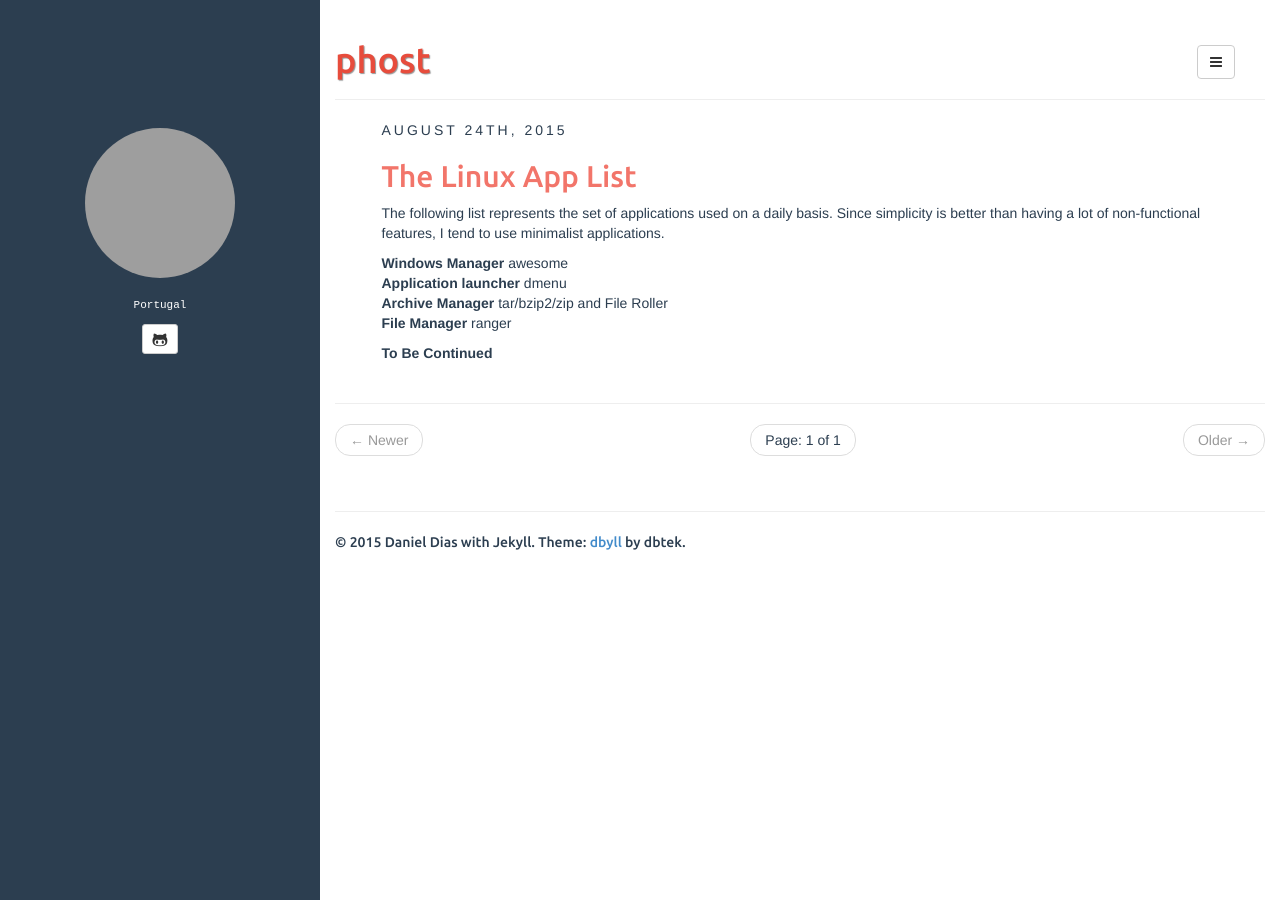
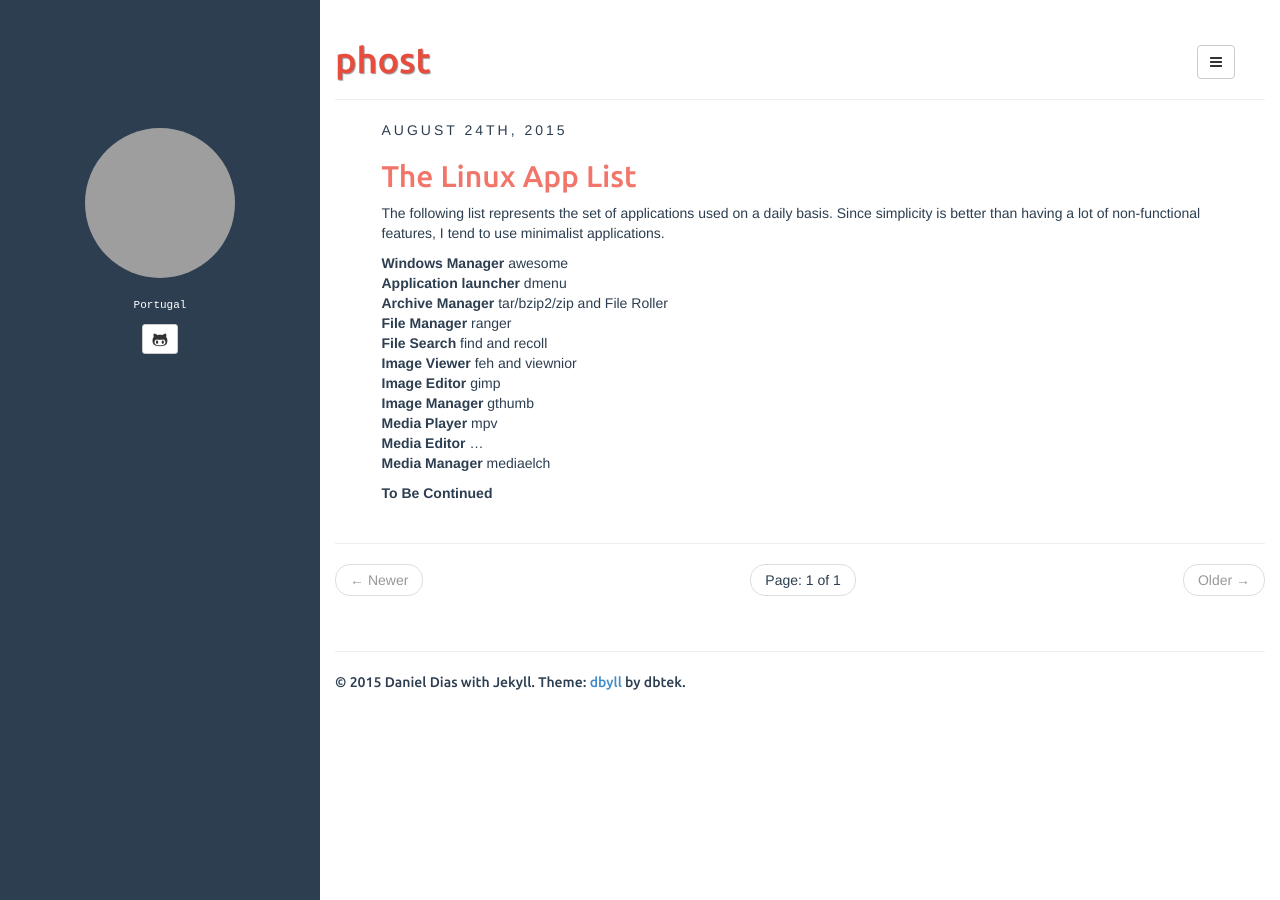
Before and after one commit to 2phost/2phost.github.io, a Jekyll site: the page built from index.html, in a window 1280 px wide. Built offline with Jekyll 4.4.1, drawn with Linux system fonts in a browser that asks for light colours; the list of posts is cut into pages by our own code; grey boxes are pictures that could not be loaded.

Commit message:
app  list updated

```diff
--- a/_posts/2015-08-24-the-linux-app-list.md
+++ b/_posts/2015-08-24-the-linux-app-list.md
@@ -13,5 +13,12 @@
 **Application launcher** dmenu
 **Archive Manager** tar/bzip2/zip and File Roller
 **File Manager** ranger
+**File Search** find and recoll
+**Image Viewer** feh and viewnior
+**Image Editor** gimp
+**Image Manager** gthumb
+**Media Player** mpv
+**Media Editor** ...
+**Media Manager** mediaelch
 
 **To Be Continued**
```
